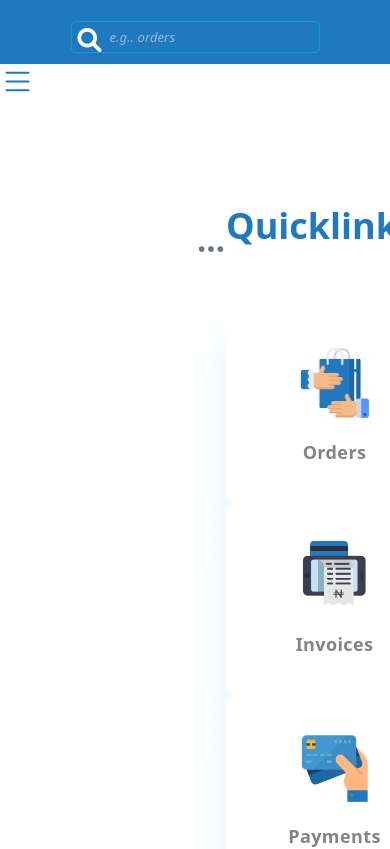
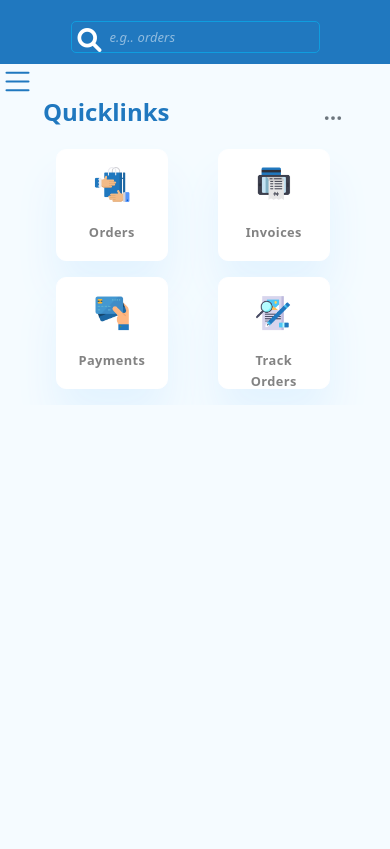
Before and after one commit to shariefzabi/project, a React (Create React App) app: page / in a window 390 px wide. Shown: the top 849 px of the page. Built offline with nearby package versions, Linux system fonts and the light colour scheme.

Commit message:
Quicklinks responsive
Quicklinks section has been made responsive

```diff
--- a/src/modules/dashboard/components/overview/quicklinks/quicklinks.css
+++ b/src/modules/dashboard/components/overview/quicklinks/quicklinks.css
@@ -1,28 +1,31 @@
-.quicklinks, .orderSection, .invoiceSection, .paymentsSection, .trackOrderSection, .statisticsSection {
+#mainContent{
+  background-color: #F5FBFF;
+}
+
+.quicklinks {
     margin: 0;
     padding: 0;
-    margin-left: 9.75rem;
-    margin-right: 11.2475rem;
+    margin-left: 11vw;
+    margin-right: 12.13vw;
     margin-top: 6.5625rem;
     box-sizing: border-box;
-    /* padding-right: 11.375rem; */
   }
-  .quicklinks .headingText h2, .orderSection .headingText h2, .invoiceSection .headingText h2, .paymentsSection .headingText h2, .trackOrderSection .headingText h2, .statisticsSection .headingText h2 {
+  .quicklinks .headingText h2{
     color: #2078BF;
     font-weight: bolder;
     margin: 0;
     font-size: 2.25rem;
     line-height: 1rem;
   }
-  .quicklinks header, .orderSection header, .invoiceSection header, .paymentsSection header, .trackOrderSection header, .statisticsSection header {
+  .quicklinks header{
     margin-bottom: 2.9375rem;
     height: 2.8125rem;
   }
-  .quicklinks .edit-toggler, .orderSection .edit-toggler, .invoiceSection .edit-toggler, .paymentsSection .edit-toggler, .trackOrderSection .edit-toggler, .statisticsSection .edit-toggler {
+  .quicklinks .edit-toggler{
     float: right;
     margin: 0;
   }
-  .quicklinks .edit-toggler svg, .orderSection .edit-toggler svg, .invoiceSection .edit-toggler svg, .paymentsSection .edit-toggler svg, .trackOrderSection .edit-toggler svg, .statisticsSection .edit-toggler svg {
+  .quicklinks .edit-toggler svg {
     text-align: end;
   }
 
@@ -93,3 +96,139 @@
     color: #fff;
     background-color: #2078BF;
   }
+
+  .edit-dropdown{
+    width:  30px;
+    height: 30px;
+  }
+
+
+  @media (max-width: 576px) {
+    .quicklinks{
+      margin-top: 2.5rem;
+    }
+    .quicklinks .headingText h2{
+      font-size: 1.5rem;
+    }
+    .quicklinks header {
+      margin-bottom: 0;
+    }
+    .edit-dropdown{
+      width:  20px;
+      height: 20px;
+    }
+    .quicklinks .quicklinksCards .card {
+      width: 7rem;
+      height: 7rem;
+      margin-bottom: 1rem;
+    }
+    .quicklinks .quicklinksCards .card img {
+      width: 2.5rem;
+      height: 2.5rem;
+      /* margin: auto; */
+      margin-top: 1rem;
+    }
+    .quicklinks .quicklinksCards .card .card-title {
+      font-size: 0.8rem;
+    }
+    .dropdown .dropdown-menu:before {
+      top: -7px;
+      left: 140px;
+    }
+    .dropdown .dropdown-menu:after {
+      top: -6px;
+      left: 141px;
+    }
+  }
+
+  @media (min-width: 577px) and (max-width: 768px) {
+    .quicklinks{
+      margin-top: 4.5rem;
+    }
+    .quicklinks .headingText h2{
+      font-size: 2rem;
+      font-weight: bold;
+    }
+    .quicklinks header {
+      margin-bottom: 1.5rem;
+    }
+    .edit-dropdown{
+      width:  25px;
+      height: 25px;
+    }
+    .quicklinks .quicklinksCards .card {
+      width: 10rem;
+      height: 10rem;
+      margin-bottom: 2rem;
+    }
+    .quicklinks .quicklinksCards .card img {
+      width: 3.5rem;
+      height: 3.5rem;
+      /* margin: auto; */
+      margin-top: 1.4rem;
+    }
+    .quicklinks .quicklinksCards .card .card-title {
+      font-size: 1rem;
+    }
+    .dropdown .dropdown-menu:before {
+      top: -7px;
+      left: 140px;
+    }
+    .dropdown .dropdown-menu:after {
+      top: -6px;
+      left: 141px;
+    }
+  }
+  @media (min-width: 769px) and (max-width: 992px) {
+    .quicklinks{
+      margin-top: 4.5rem;
+    }
+    .quicklinks .headingText h2{
+      font-size: 2rem;
+      font-weight: bold;
+    }
+    .quicklinks header {
+      margin-bottom: 1.5rem;
+    }
+    .edit-dropdown{
+      width:  25px;
+      height: 25px;
+    }
+    .quicklinks .quicklinksCards .card {
+      width: 8.4rem;
+      height: 9rem;
+      margin-bottom: 1.5rem;
+    }
+    .quicklinks .quicklinksCards .card img {
+      width: 3.5rem;
+      height: 3.5rem;
+      /* margin: auto; */
+      margin-top: 2rem;
+    }
+    .quicklinks .quicklinksCards .card .card-title {
+      font-size: 1rem;
+    }
+    .dropdown .dropdown-menu:before {
+      top: -7px;
+      left: 140px;
+    }
+    .dropdown .dropdown-menu:after {
+      top: -6px;
+      left: 141px;
+    }
+  }
+  @media (min-width: 993px) and (max-width: 1200px) {
+    .quicklinks .quicklinksCards .card {
+      width: 11rem;
+      height: 10rem;
+      margin-bottom: 1.5rem;
+    }
+    .quicklinks .quicklinksCards .card img {
+      width: 4.5rem;
+      height: 4.5rem;
+      margin-top: 2rem;
+    }
+    .quicklinks .quicklinksCards .card .card-title {
+      font-size: 1rem;
+    }
+  }
--- a/src/modules/dashboard/components/overview/quicklinks/quicklinks.js
+++ b/src/modules/dashboard/components/overview/quicklinks/quicklinks.js
@@ -13,8 +13,8 @@ export default function Quicklinks() {
                         <div className="dropdown col">
                             <a className="edit-toggler text-secondary" type="button" id="dropdownMenuButton1"
                                 data-bs-toggle="dropdown" aria-expanded="false">
-                                <svg xmlns="http://www.w3.org/2000/svg" width="30" height="30" fill="currentColor"
-                                    className="bi bi-three-dots" viewBox="0 0 16 16">
+                                <svg xmlns="http://www.w3.org/2000/svg" fill="currentColor"
+                                    className="bi bi-three-dots edit-dropdown" viewBox="0 0 16 16">
                                     <path
                                         d="M3 9.5a1.5 1.5 0 1 1 0-3 1.5 1.5 0 0 1 0 3zm5 0a1.5 1.5 0 1 1 0-3 1.5 1.5 0 0 1 0 3zm5 0a1.5 1.5 0 1 1 0-3 1.5 1.5 0 0 1 0 3z" />
                                 </svg>
@@ -25,11 +25,11 @@ export default function Quicklinks() {
                             </ul>
                         </div>
                     </header>
-                    <main className="quicklinksCards row row-cols-1 row-cols-sm-2 row-cols-md-4 g-5rem">
+                    <main className="quicklinksCards row row-cols-2 row-cols-sm-2 row-cols-md-4 g-5rem">
                         <div className="col">
                             <div className="card">
 
-                                <img src={require("./images/orders.png")} className="card-img-top" alt="..."  />
+                                <img src={require("./images/orders.png")} className="card-img-top" alt="..." />
                                 <div className="card-body">
                                     <h5 className="card-title text-center">Orders</h5>
                                 </div>
@@ -45,7 +45,7 @@ export default function Quicklinks() {
                         </div>
                         <div className="col">
                             <div className="card">
-                                <img  src={require("./images/payments.png")}  className="card-img-top" alt="..." />
+                                <img src={require("./images/payments.png")} className="card-img-top" alt="..." />
                                 <div className="card-body">
                                     <h5 className="card-title text-center">Payments</h5>
                                 </div>
@@ -53,7 +53,7 @@ export default function Quicklinks() {
                         </div>
                         <div className="col">
                             <div className="card">
-                                <img  src={require("./images/trackorder.png")}  className="card-img-top" alt="..." />
+                                <img src={require("./images/trackorder.png")} className="card-img-top" alt="..." />
                                 <div className="card-body">
                                     <h5 className="card-title text-center">Track Orders</h5>
                                 </div>
--- a/src/modules/dashboard/components/sidebar/sidebar.css
+++ b/src/modules/dashboard/components/sidebar/sidebar.css
@@ -100,9 +100,18 @@
     padding-top: 7.5rem;
   }
 
+  @media (max-width: 576px) {
+    #mainContent {
+      margin: 0;
+      padding-top: 4rem;
+    }
+  }
   @media (min-width: 577px) and (max-width: 768px) {
     .sidebar {
       margin-top: 6rem;
+    }
+    #mainContent{
+      padding-top: 6rem;
     }
   }
   @media (min-width: 769px) and (max-width: 1024px) {
```
